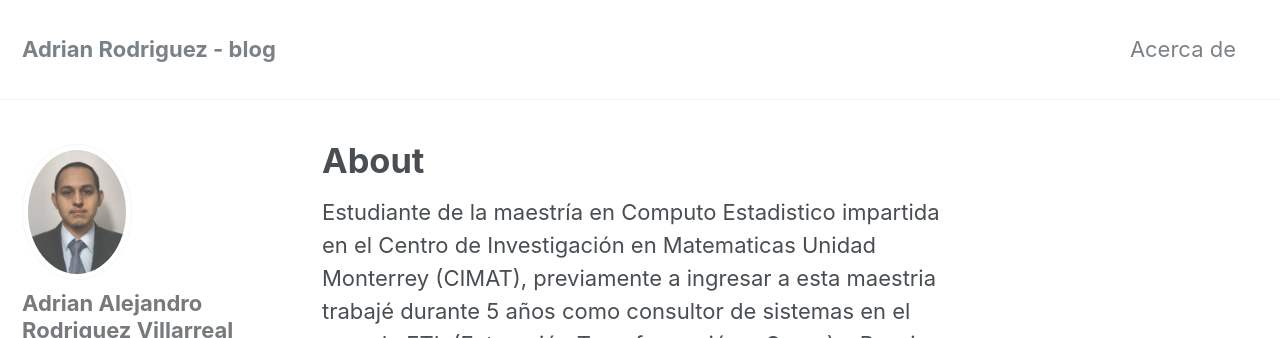
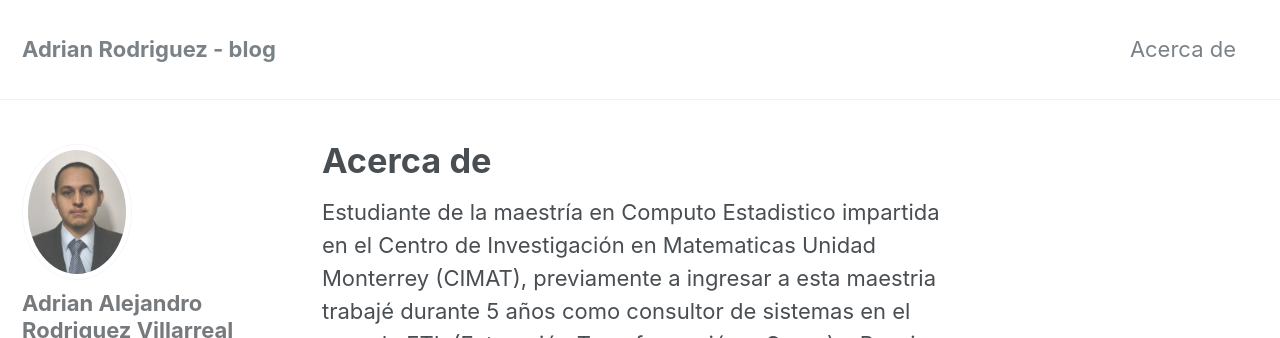
Before and after one commit to adrian-rdz/adrian-rdz.github.io, a Jekyll site: the page built from _pages/about.md, in a window 1280 px wide and 900 px high. Shown: the top 338 px of the window. Built offline with Jekyll 4.4.1, drawn with Linux system fonts in a browser that asks for light colours; nearby versions of some CDN libraries.

Commit message:
cambio diseño pagina

```diff
--- a/_pages/about.md
+++ b/_pages/about.md
@@ -1,5 +1,5 @@
 ---
-title: "About"
+title: "Acerca de"
 permalink: /about/
 ---
 
```
